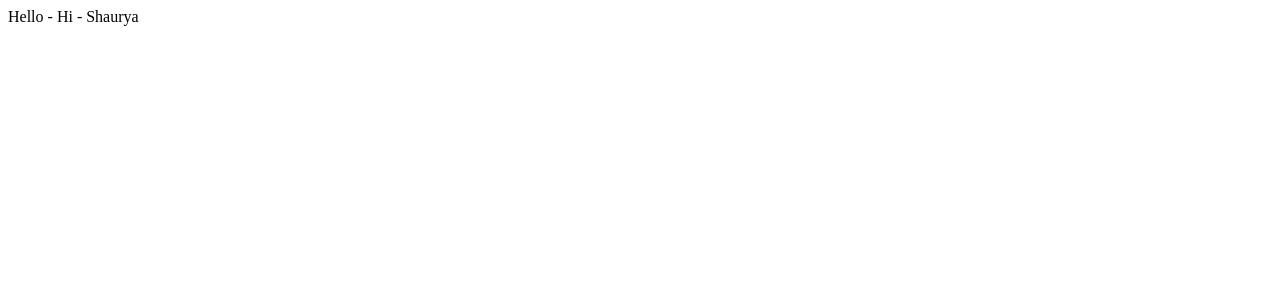
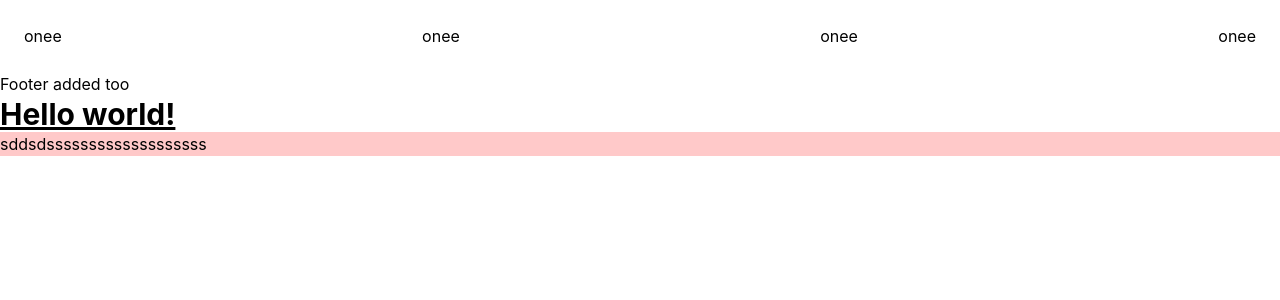
Before and after one commit to we-shaurya-s001/nuxt-revision, a Nuxt app: page / in a window 1280 px wide. Shown: the top 300 px of the page. Built offline with nearby package versions, Linux system fonts and the light colour scheme.

Commit message:
Practising the revised part, added layout configured css, now will start making other componentss

```diff
--- a/app/app.vue
+++ b/app/app.vue
@@ -1,6 +1,6 @@
 <template>
   <div>
-
+    <NuxtLayout/>
     <NuxtPage />
   </div>
 </template>
--- /dev/null
+++ b/app/assets/css/main.css
@@ -0,0 +1 @@
+@import "tailwindcss";
--- /dev/null
+++ b/app/layouts/default.vue
@@ -0,0 +1,32 @@
+<template>
+
+<div>
+<div>
+    <nav class="bg-grey-200">
+<ul class="flex flex-row space-between justify-between p-6">
+    <li>onee</li>
+    <li>onee</li>
+
+    <li>onee</li>
+    <li>onee</li>
+
+
+</ul>
+    </nav>
+</div>
+<slot />
+
+<footer>
+   <h2>Footer added too</h2>
+</footer>
+
+
+
+</div>
+
+
+
+</template>
+
+<script setup>
+</script>
--- /dev/null
+++ b/app/pages/home.vue
@@ -0,0 +1,12 @@
+<template>
+    <h1>
+        pages working fine
+    </h1>
+    </template>
+
+    <script>
+definePageMeta({
+    layout: 'default'
+})
+
+</script>
--- a/app/pages/index.vue
+++ b/app/pages/index.vue
@@ -1,7 +1,9 @@
 <template>
-Hello - Hi - Shaurya
-
-    </template>
+  <h1 class="text-3xl font-bold underline">
+    Hello world!
+  </h1>
+  <h2 class="bg-red-200"> sddsdsssssssssssssssssss</h2>
+</template>
 
     <script setup>
 useHead({
--- /dev/null
+++ b/app/pages/project.vue
@@ -0,0 +1,10 @@
+<template>
+project
+
+    </template>
+<script>
+definemetalayout({
+    layout : 'default',
+}
+)
+</script>
--- /dev/null
+++ b/app/pages/users/[id].vue
@@ -0,0 +1,13 @@
+
+
+<script setup>
+
+const {id} = useRoute().params
+</script>
+
+
+<template>
+<div>
+    printing the value {{ id }}
+</div>
+</template>
--- a/nuxt.config.ts
+++ b/nuxt.config.ts
@@ -1,16 +1,12 @@
-// https://nuxt.com/docs/api/configuration/nuxt-config
+import tailwindcss from "@tailwindcss/vite";
+
 export default defineNuxtConfig({
-  compatibilityDate: '2025-07-15',
+  compatibilityDate: "2025-07-15",
   devtools: { enabled: true },
-  app: {
-    head: {
-      title: 'Shauryas site',
-      meta: [
-        {name : 'description', content: 'Everything about Nuxt3'}
-      ],
-      link: [
-        {rel: 'stylesheet', href: '  '}
-      ]
-    }
-  }
-})
+  css: ['./app/assets/css/main.css'],
+  vite: {
+    plugins: [
+      tailwindcss(),
+    ],
+  },
+});
--- a/package.json
+++ b/package.json
@@ -10,7 +10,9 @@
     "postinstall": "nuxt prepare"
   },
   "dependencies": {
+    "@tailwindcss/vite": "^4.2.1",
     "nuxt": "^4.3.1",
+    "tailwindcss": "^4.2.1",
     "vue": "^3.5.28",
     "vue-router": "^4.6.4"
   }
```
Also changed, not shown: 2 other files (tests, documents, lock files or other folders).
